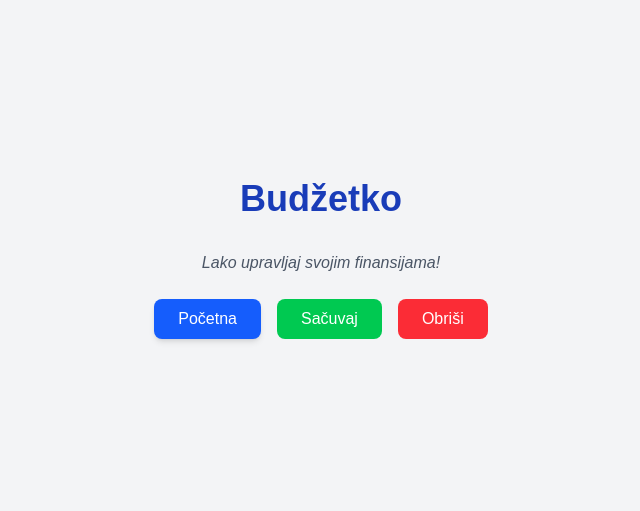
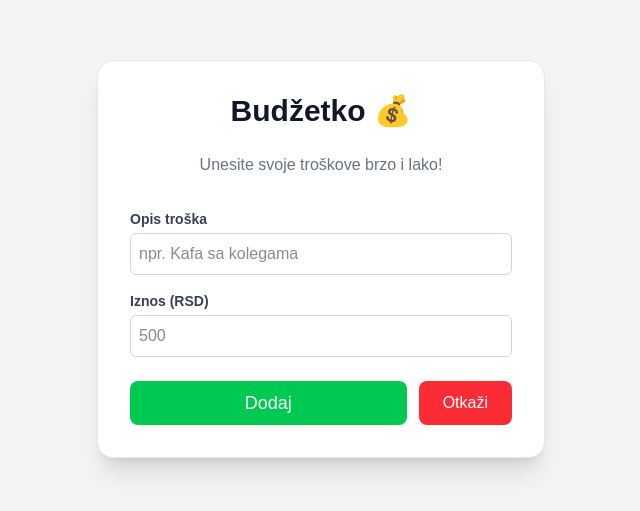
Before and after one commit to elab-development/internet-tehnologije-2025-budzetko_2021_0168, a Next.js app: page / in a window 1280 px wide. Shown: the part 141-652 px from the top of the page, without its empty margins (319-959 px from the left). Built offline with nearby package versions, Linux system fonts and the light colour scheme.

Commit message:
dodata input komponentai kreirana forma za unos

```diff
--- a/app/page.tsx
+++ b/app/page.tsx
@@ -1,20 +1,27 @@
+'use client';
 import { Button } from '../components/button';
+import { Input } from '../components/input';
 
 export default function Home() {
   return (
-    <main className="flex min-h-screen flex-col items-center justify-center p-24 bg-gray-100">
-      <h1 className="text-4xl font-bold text-blue-800 mb-8">
-        Budžetko
-      </h1>
+    <main className="flex min-h-screen flex-col items-center justify-center p-8 bg-gray-100">
+      {/* Ovo je bela kartica u sredini ekrana */}
+      <div className="bg-white p-8 rounded-2xl shadow-xl w-full max-w-md border border-gray-200">
+        <h1 className="text-3xl font-extrabold text-gray-900 mb-6 text-center">
+          Budžetko 💰
+        </h1>
 
-      <p className="mb-6 text-gray-600 italic">
-        Lako upravljaj svojim finansijama!
-      </p>
+        <p className="text-gray-500 text-center mb-8">Unesite svoje troškove brzo i lako!</p>
 
-      <div className="flex gap-4">
-        <Button variant="primary">Početna</Button>
-        <Button variant="success">Sačuvaj</Button>
-        <Button variant="danger">Obriši</Button>
+        {/* Koristimo našu novu Input komponentu */}
+        <Input label="Opis troška" placeholder="npr. Kafa sa kolegama" />
+        <Input label="Iznos (RSD)" type="number" placeholder="500" />
+
+        {/* Koristimo tvoju Button komponentu */}
+        <div className="flex gap-3 mt-6">
+          <Button variant="success" className="w-full text-lg">Dodaj</Button>
+          <Button variant="danger" onClick={() => alert('Poništeno')}>Otkaži</Button>
+        </div>
       </div>
     </main>
   );
--- /dev/null
+++ b/components/input.tsx
@@ -0,0 +1,18 @@
+// components/Input.tsx
+import React from 'react';
+
+interface InputProps extends React.InputHTMLAttributes<HTMLInputElement> {
+  label: string;
+}
+
+export const Input = ({ label, ...props }: InputProps) => {
+  return (
+    <div className="flex flex-col gap-1 mb-4 w-full">
+      <label className="text-sm font-semibold text-gray-700">{label}</label>
+      <input
+        className="border border-gray-300 p-2 rounded-md focus:outline-none focus:ring-2 focus:ring-blue-500 transition-all"
+        {...props}
+      />
+    </div>
+  );
+};
```
